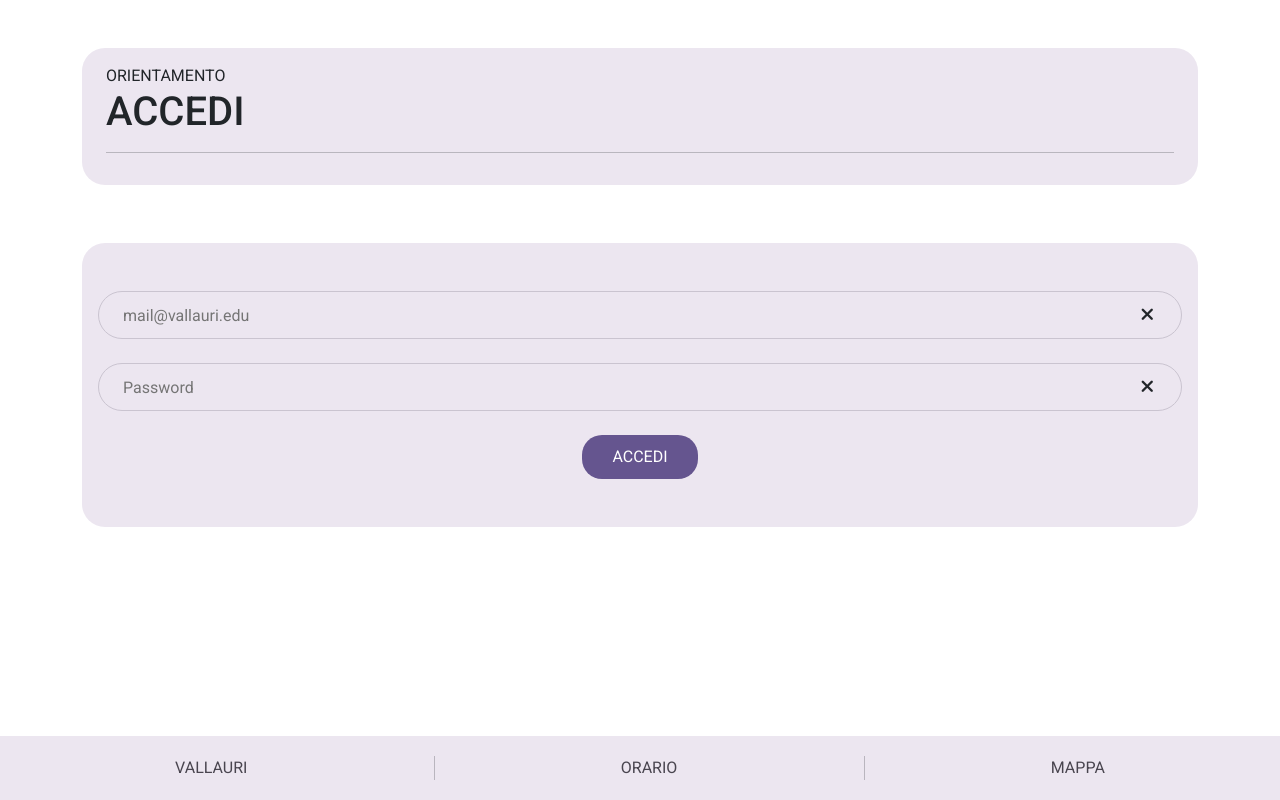
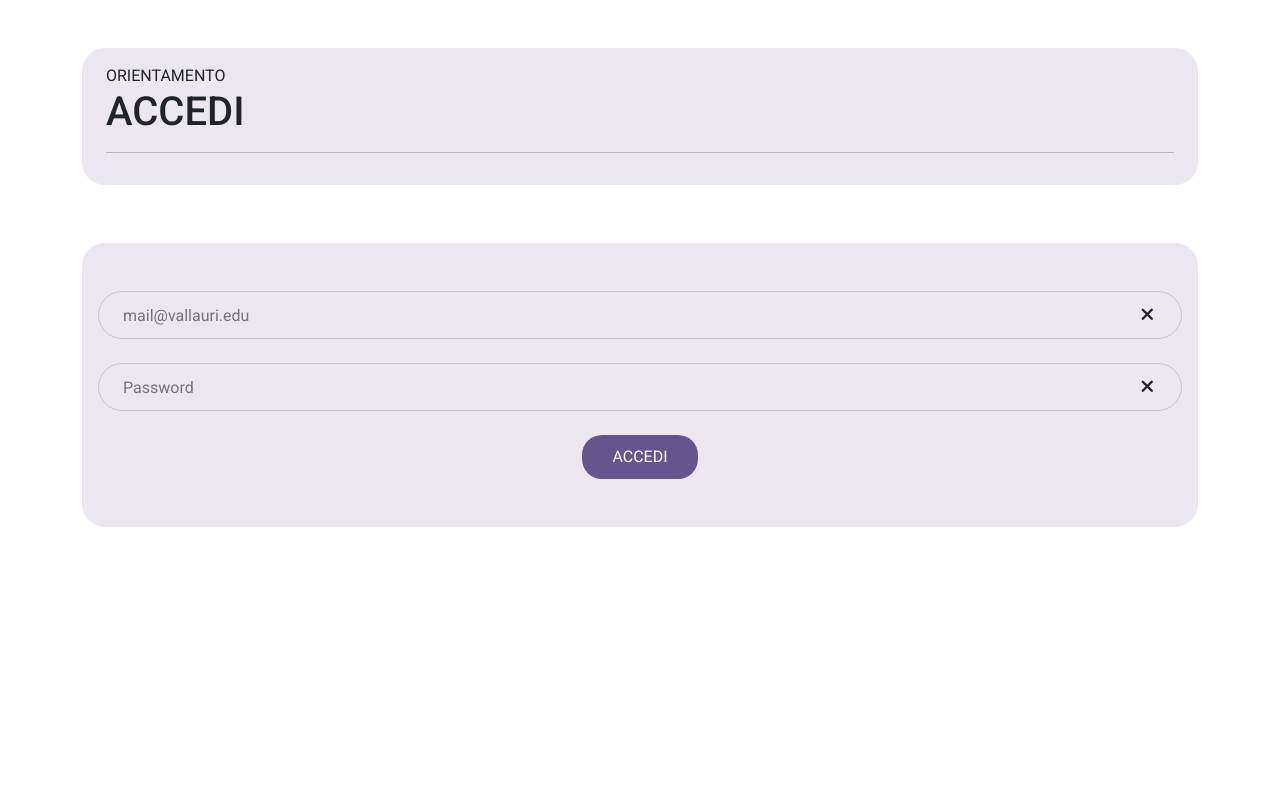
Before and after one commit to orientati/Orientati-Frontend, an Angular app: page /login in a window 1280 px wide. Built offline with nearby package versions, Linux system fonts and the light colour scheme.

Commit message:
rimosso footer

```diff
--- a/src/app/app.component.css
+++ b/src/app/app.component.css
@@ -11,14 +11,3 @@ html, body {
   .h-100 {
     flex: 1;
   }
-
-  footer {
-    background-color: var(--primary);
-    padding: 20px;
-  }
-
-
-a {
-    text-decoration: none;
-    color: #49454f;
-}
--- a/src/app/app.component.html
+++ b/src/app/app.component.html
@@ -2,13 +2,5 @@
   <div class="h-100">
     <router-outlet></router-outlet>
   </div>
-  <footer class="px-5">
-    <div class="container d-flex justify-content-around align-items-center">
-      <a href="">VALLAURI</a>
-      <div class="vr"></div>
-      <a href="">ORARIO</a>
-      <div class="vr"></div>
-      <a href="">MAPPA</a>
-    </div>
-  </footer>
+
 </div>
```
